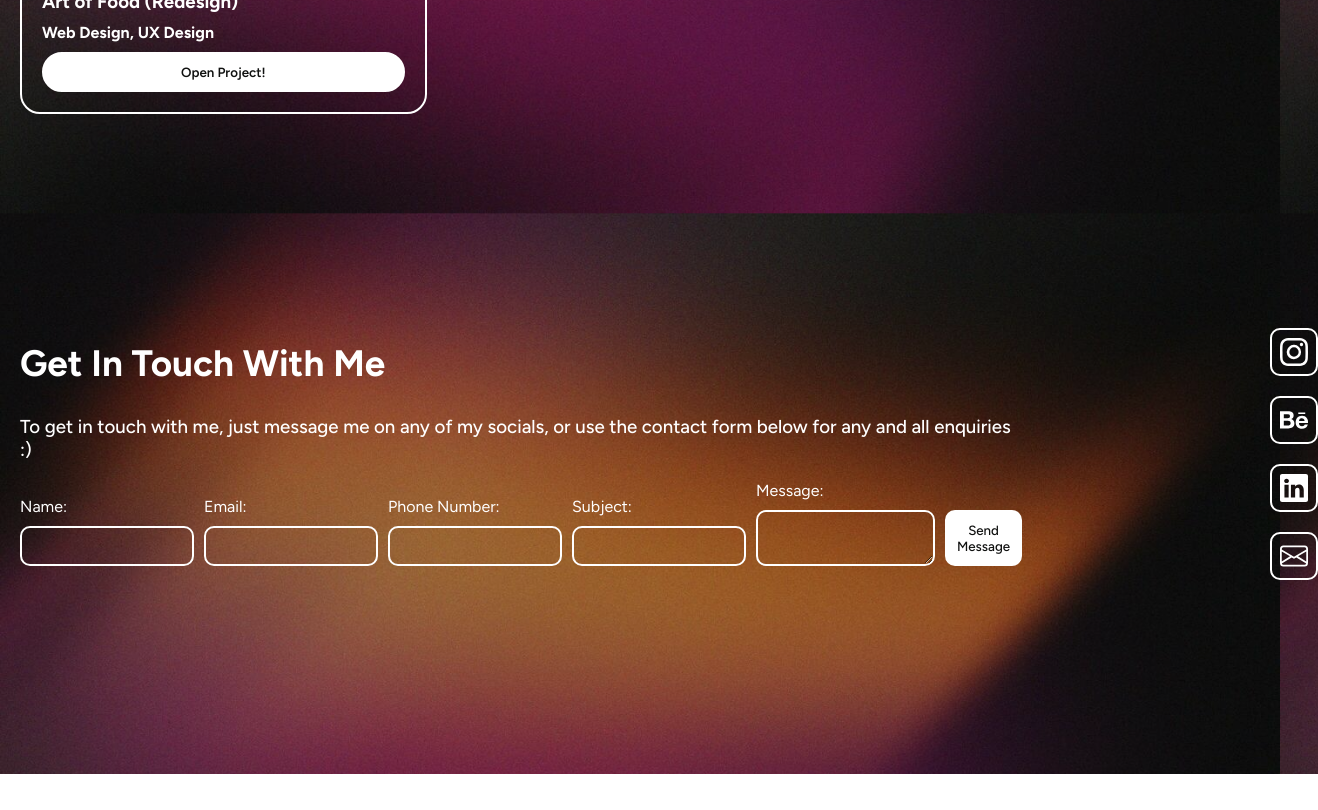
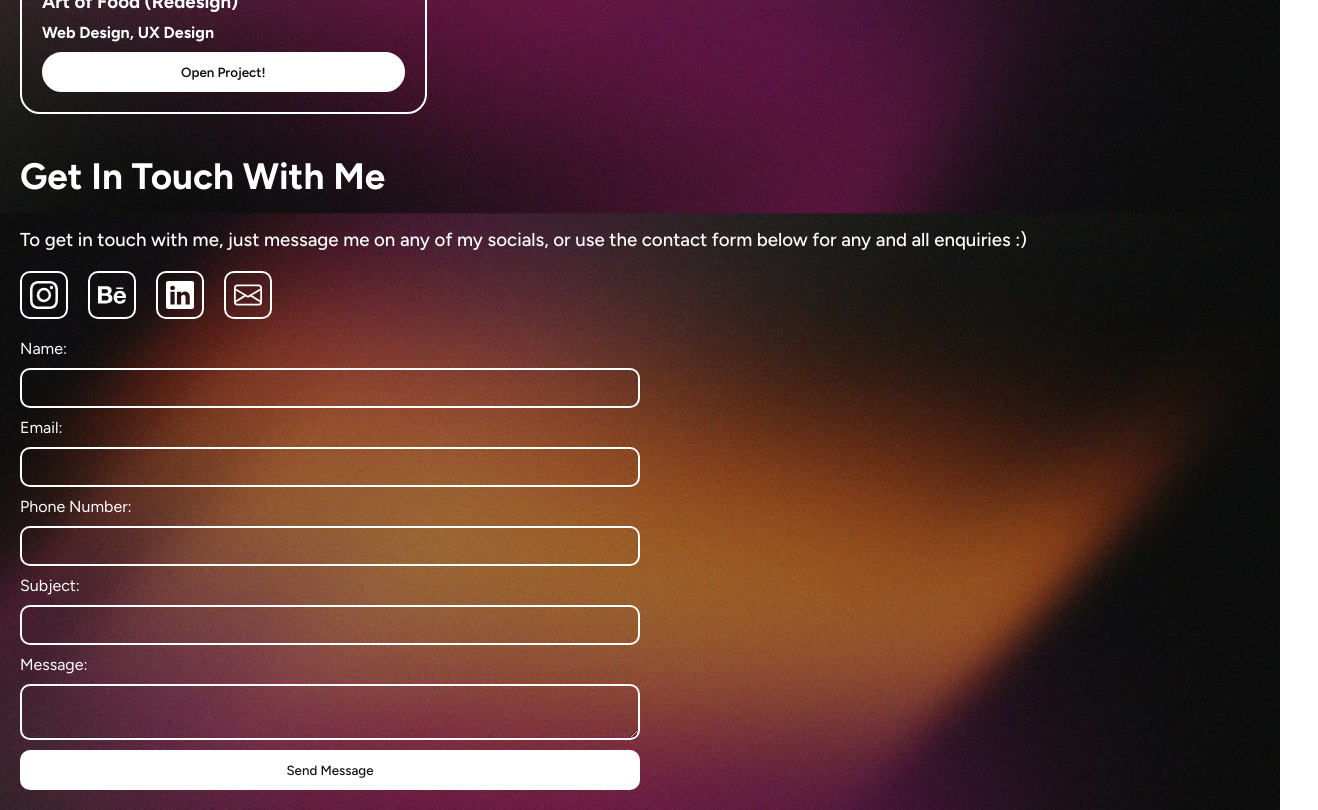
Before and after one commit to caitlinanderson099/Caitlin-Anderson, a React (Vite) app: page /#/ in a window 1280 px wide. Shown: the part 2320-3130 px from the top of the page, 1318 px wide, since content can reach past the window. Before the commit the page ends 3094 px from the top, so only its background shows below. Built offline with nearby package versions, Linux system fonts and the light colour scheme; no server answers; a web font is replaced by a local one.

Commit message:
placed around with layout of contact form

```diff
--- a/src/App.css
+++ b/src/App.css
@@ -479,13 +479,11 @@ body {
 /* Contact Section CSS */
 .contact-page {
   background-color: transparent;
-  display: grid;
-  grid-template-columns: repeat(2,1fr);
-  gap: 20%;
-  align-items: center;
+  display: flex;
+  flex-direction: column;
   font-family: "Figtree", sans-serif;
   padding: 20px;
-  height: 80vh;
+  /* height: 80vh; */
   .heading-text {
       display: flex;
       flex-direction: column;
@@ -501,9 +499,10 @@ body {
         font-weight: 500;
       }
       form {
+        width: 50%;
         margin-top: 10px;
         display: flex;
-        align-items: flex-end;
+        flex-direction: column;
         gap: 10px;
         .form-group {
           display: flex;
@@ -540,9 +539,7 @@ body {
   }
   .social-icons {
       display: flex;
-      flex-direction: column;
-      align-items: center;
-      margin-right: 30px;
+      margin-top: 10px;
       gap: 20px;
       svg {
           font-size: 3em;
--- a/src/pages/home/Home.jsx
+++ b/src/pages/home/Home.jsx
@@ -274,6 +274,13 @@ const Home = () => {
             <div className="heading-text">
                 <h2> Get In Touch With Me </h2>
                 <h3> To get in touch with me, just message me on any of my socials, or use the contact form below for any and all enquiries :) </h3>
+                 {/* Social Icons */}
+            <div className="social-icons">
+                <Instagram />
+                <Behance />
+                <Linkedin />
+                <Envelope />
+            </div>
                 <form onSubmit={handleSubmit}>
                   {/* Name */}
                   <div className='form-group'>
@@ -303,7 +310,7 @@ const Home = () => {
                   <div className='form-group'>
                     <label> Phone Number: </label>
                     <input
-                      type="number"
+                      type="text"
                       name='number'
                       value={formData.number}
                       onChange={handleChange}
@@ -340,15 +347,6 @@ const Home = () => {
                   </div>
                 </form>
             </div>
-
-              {/* Social Icons */}
-            <div className="social-icons">
-                <Instagram />
-                <Behance />
-                <Linkedin />
-                <Envelope />
-            </div>
-
           </div>
         </div>
       </>
```
